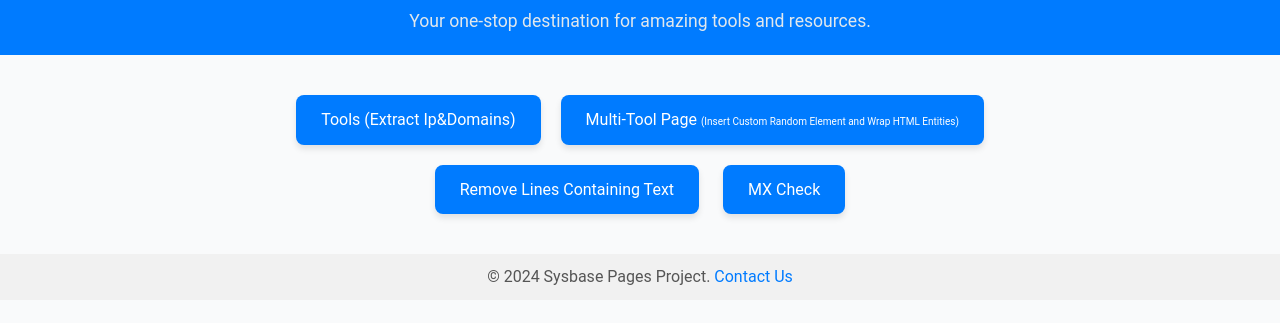
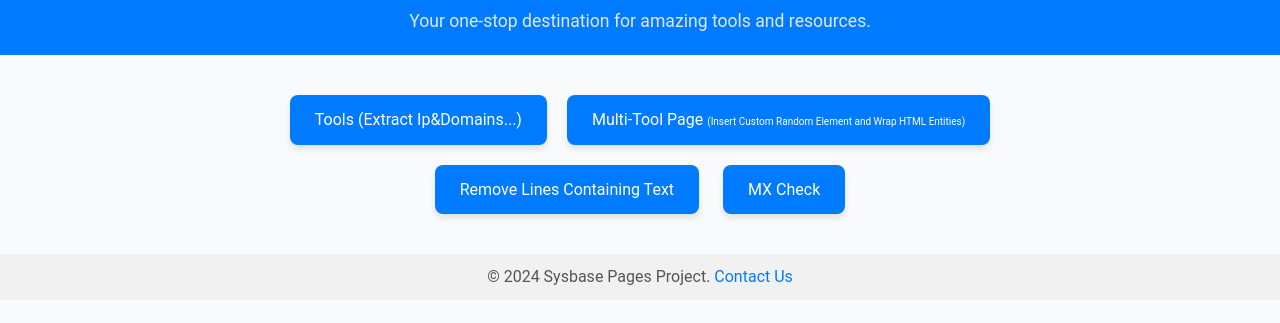
Before and after one commit to abdo98lem/h5rt5h4, a plain HTML site: page index.html in a window 1280 px wide. Shown: the part 87-410 px from the top of the page. Drawn offline with Linux system fonts and the light colour scheme.

Commit message:
Update index.html

```diff
--- a/index.html
+++ b/index.html
@@ -98,7 +98,7 @@
     </header>
 
     <nav>
-        <a href="Tools.html">Tools (Extract Ip&Domains)</a><a href="Multi-Tool Page.html">Multi-Tool Page <span style="font-size:10px;">(Insert Custom Random Element and Wrap HTML Entities)</spn></a><br>
+        <a href="Tools.html">Tools (Extract Ip&Domains...)</a><a href="Multi-Tool Page.html">Multi-Tool Page <span style="font-size:10px;">(Insert Custom Random Element and Wrap HTML Entities)</spn></a><br>
         <a href="Remove Lines Containing Text.html">Remove Lines Containing Text</a>
 
         <a href="mx (3).html">MX Check</a>
```
